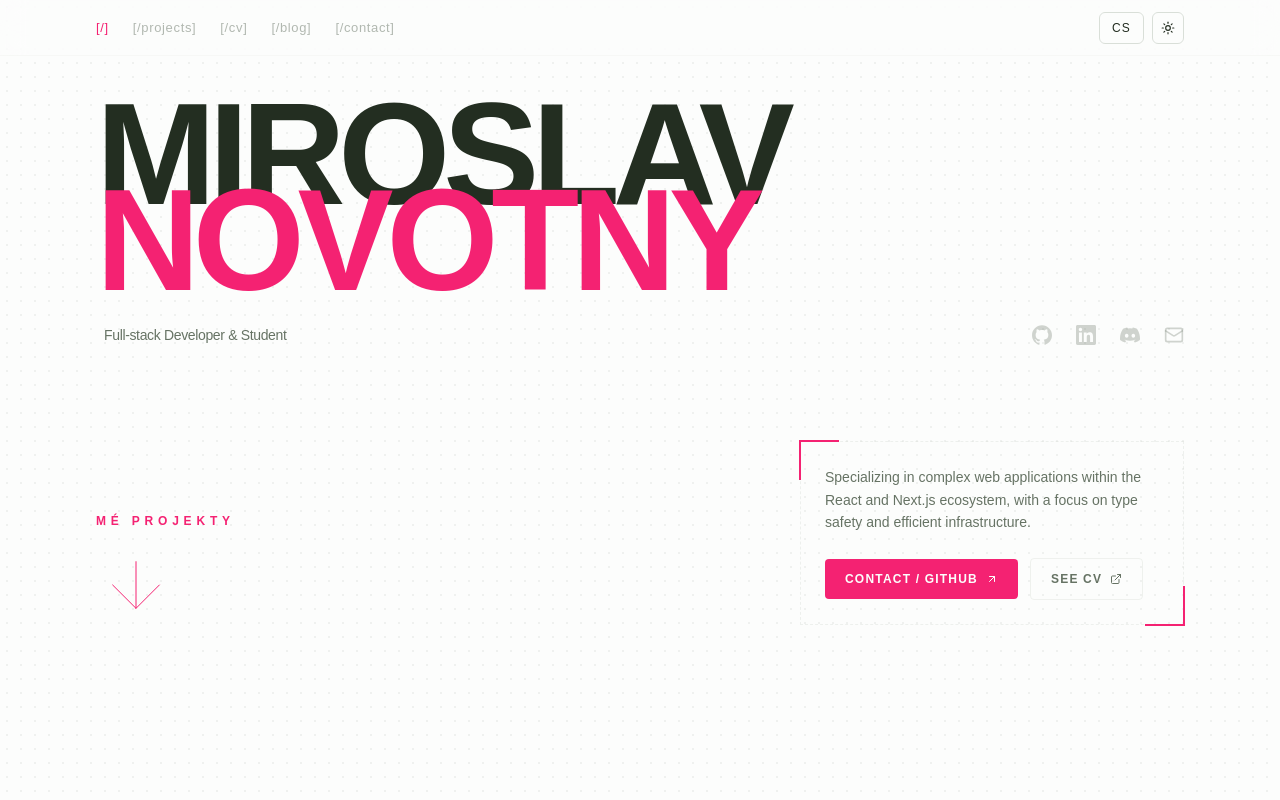
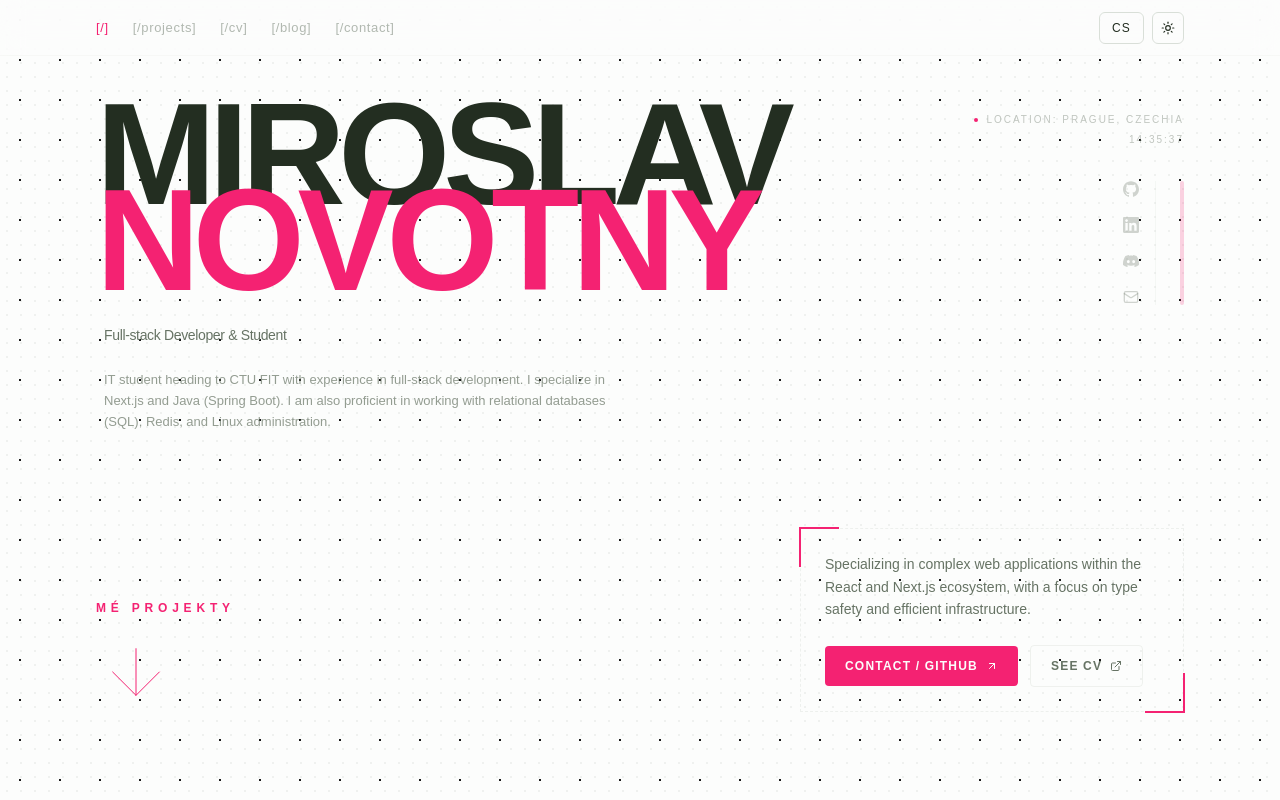
Before and after one commit to Miroslav-Novotny64/personal-website, a Next.js app: page /en in a window 1280 px wide. Shown: the top 800 px of the page. Built offline with nearby package versions, Linux system fonts and the light colour scheme; a web font is replaced by a local one.

Commit message:
happy with hero section

```diff
--- a/app/[locale]/page.tsx
+++ b/app/[locale]/page.tsx
@@ -5,45 +5,77 @@ import { ArrowUpRight, ExternalLink, ArrowDown } from "lucide-react";
 import { Link } from "@/i18n/navigation";
 import { ProjectTile } from "@/components/project-tile";
 import { TimelineSection } from "@/components/timeline-section";
+import { useEffect, useState } from "react";
 
 export default function Home() {
   const t = useTranslations("Home");
+  const [time, setTime] = useState(new Date());
+
+  useEffect(() => {
+    const timer = setInterval(() => setTime(new Date()), 1000);
+    return () => clearInterval(timer);
+  }, []);
 
   return (
-    <main className="relative min-h-screen overflow-x-hidden">
+    <main className="relative min-h-screen overflow-x-hidden bg-[radial-gradient(#1a1a1a_1px,transparent_1px)] bg-size-[40px_40px]">
 
-      {/* ── HERO ── */}
-      <section className="pt-28 lg:px-24">
+      {/* ── CONSOLIDATED HERO + BIO ── */}
+      <section className="min-h-[95vh] flex flex-col justify-between pt-28 lg:px-24 pb-12 relative">
+
+        {/* Top: Name & Right Sidebar */}
+        <div className="relative">
           <h1 className="text-[clamp(4rem,13vw,9rem)] font-black tracking-tighter uppercase leading-[0.6]">
             {t("name").split(" ")[0]}
             <br />
             <span className="text-primary">{t("name").split(" ")[1]}</span>
           </h1>
 
-        <div className="mt-10 flex flex-col md:flex-row items-start justify-between gap-8 pl-2">
-          <p className="text-sm text-muted-foreground font-medium tracking-tight shrink-0 max-w-xs md:text-right">
+          {/* Right Sidebar: Status & Socials */}
+          <div className="absolute top-0 right-0 hidden md:flex flex-col items-end gap-8 group h-fit">
+            {/* Status Widget */}
+            <div className="font-mono text-[10px] tracking-[0.2em] text-muted-foreground/40 leading-relaxed uppercase text-right">
+              <div className="flex items-center gap-2 justify-end mb-1">
+                <span className="w-1 h-1 rounded-full bg-primary animate-pulse" />
+                <span>Location: Prague, Czechia</span>
+              </div>
+              <div>{time.toLocaleTimeString("cs-CZ", { hour: "2-digit", minute: "2-digit", second: "2-digit" })}</div>
+            </div>
+
+            {/* Socials Block */}
+            <div className="flex flex-row items-stretch gap-6 h-fit group/socials">
+              <div className="flex flex-col items-center gap-5 pr-4 border-r border-border/20 group-hover/socials:border-primary/30 transition-colors duration-500">
+                <a href="https://github.com" target="_blank" rel="noopener noreferrer" className="text-muted-foreground/30 hover:text-primary transition-all duration-300 hover:scale-110">
+                  <svg width="16" height="16" viewBox="0 0 24 24" fill="currentColor"><path d="M12 .297c-6.63 0-12 5.373-12 12 0 5.303 3.438 9.8 8.205 11.385.6.113.82-.258.82-.577 0-.285-.01-1.04-.015-2.04-3.338.724-4.042-1.61-4.042-1.61C4.422 18.07 3.633 17.7 3.633 17.7c-1.087-.744.084-.729.084-.729 1.205.084 1.838 1.236 1.838 1.236 1.07 1.835 2.809 1.305 3.495.998.108-.776.417-1.305.76-1.605-2.665-.3-5.466-1.332-5.466-5.93 0-1.31.465-2.38 1.235-3.22-.135-.303-.54-1.523.105-3.176 0 0 1.005-.322 3.3 1.23.96-.267 1.98-.399 3-.405 1.02.006 2.04.138 3 .405 2.28-1.552 3.285-1.23 3.285-1.23.645 1.653.24 2.873.12 3.176.765.84 1.23 1.91 1.23 3.22 0 4.61-2.805 5.625-5.475 5.92.42.36.81 1.096.81 2.22 0 1.606-.015 2.896-.015 3.286 0 .315.21.69.825.57C20.565 22.092 24 17.592 24 12.297c0-6.627-5.373-12-12-12" /></svg>
+                </a>
+                <a href="https://linkedin.com" target="_blank" rel="noopener noreferrer" className="text-muted-foreground/30 hover:text-primary transition-all duration-300 hover:scale-110">
+                  <svg width="16" height="16" viewBox="0 0 24 24" fill="currentColor"><path d="M20.447 20.452h-3.554v-5.569c0-1.328-.027-3.037-1.852-3.037-1.853 0-2.136 1.445-2.136 2.939v5.667H9.351V9h3.414v1.561h.046c.477-.9 1.637-1.85 3.37-1.85 3.601 0 4.267 2.37 4.267 5.455v6.286zM5.337 7.433c-1.144 0-2.063-.926-2.063-2.065 0-1.138.92-2.063 2.063-2.063 1.14 0 2.064.925 2.064 2.063 0 1.139-.925 2.065-2.064 2.065zm1.782 13.019H3.555V9h3.564v11.452zM22.225 0H1.771C.792 0 0 .774 0 1.729v20.542C0 23.227.792 24 1.771 24h20.451c.98 0 1.771-.773 1.771-1.729V1.729C24 .774 23.205 0 22.225 0z" /></svg>
+                </a>
+                <a href="https://discord.com" target="_blank" rel="noopener noreferrer" className="text-muted-foreground/30 hover:text-primary transition-all duration-300 hover:scale-110">
+                  <svg width="16" height="16" role="img" viewBox="0 0 24 24" fill="currentColor" xmlns="http://www.w3.org/2000/svg"><title>Discord</title><path d="M20.317 4.3698a19.7913 19.7913 0 00-4.8851-1.5152.0741.0741 0 00-.0785.0371c-.211.3753-.4447.8648-.6083 1.2495-1.8447-.2762-3.68-.2762-5.4868 0-.1636-.3933-.4058-.8742-.6177-1.2495a.077.077 0 00-.0785-.037 19.7363 19.7363 0 00-4.8852 1.515.0699.0699 0 00-.0321.0277C.5334 9.0458-.319 13.5799.0992 18.0578a.0824.0824 0 00.0312.0561c2.0528 1.5076 4.0413 2.4228 5.9929 3.0294a.0777.0777 0 00.0842-.0276c.4616-.6304.8731-1.2952 1.226-1.9942a.076.076 0 00-.0416-.1057c-.6528-.2476-1.2743-.5495-1.8722-.8923a.077.077 0 01-.0076-.1277c.1258-.0943.2517-.1923.3718-.2914a.0743.0743 0 01.0776-.0105c3.9278 1.7933 8.18 1.7933 12.0614 0a.0739.0739 0 01.0785.0095c.1202.099.246.1981.3728.2924a.077.077 0 01-.0066.1276 12.2986 12.2986 0 01-1.873.8914.0766.0766 0 00-.0407.1067c.3604.698.7719 1.3628 1.225 1.9932a.076.076 0 00.0842.0286c1.961-.6067 3.9495-1.5219 6.0023-3.0294a.077.077 0 00.0313-.0552c.5004-5.177-.8382-9.6739-3.5485-13.6604a.061.061 0 00-.0312-.0286zM8.02 15.3312c-1.1825 0-2.1569-1.085-2.1569-2.419 0-1.3332.9555-2.4189 2.157-2.4189 1.2108 0 2.1757 1.0952 2.1568 2.419 0 1.3332-.9555 2.4189-2.1569 2.4189zm7.9748 0c-1.1825 0-2.1569-1.085-2.1569-2.419 0-1.3332.9554-2.4189 2.1569-2.4189 1.2108 0 2.1757 1.0952 2.1568 2.419 0 1.3332-.946 2.4189-2.1568 2.4189Z"/></svg>
+                </a>
+                <a href="mailto:miroslav.novotny64@gmail.com" className="text-muted-foreground/30 hover:text-primary transition-all duration-300 hover:scale-110">
+                  <svg width="16" height="16" viewBox="0 0 24 24" fill="none" stroke="currentColor" strokeWidth="2" strokeLinecap="round" strokeLinejoin="round"><rect width="20" height="16" x="2" y="4" rx="2"></rect><path d="m22 7-8.97 5.7a1.94 1.94 0 0 1-2.06 0L2 7"></path></svg>
+                </a>
+              </div>
+              <div className="w-1 bg-primary/20 group-hover/socials:bg-primary transition-colors duration-500 rounded-full" />
+            </div>
+          </div>
+
+          <div className="mt-10 pl-2 flex flex-col gap-6">
+            <div className="flex flex-col md:flex-row items-start md:items-center justify-between gap-4">
+              <p className="text-sm text-muted-foreground font-medium tracking-tight max-w-xs">
                 {t("role")}
               </p>
+            </div>
 
-          <div className="flex items-center gap-6">
-            <a href="https://github.com" target="_blank" rel="noopener noreferrer" className="text-muted-foreground/30 hover:text-primary transition-colors">
-              <svg width="20" height="20" viewBox="0 0 24 24" fill="currentColor"><path d="M12 .297c-6.63 0-12 5.373-12 12 0 5.303 3.438 9.8 8.205 11.385.6.113.82-.258.82-.577 0-.285-.01-1.04-.015-2.04-3.338.724-4.042-1.61-4.042-1.61C4.422 18.07 3.633 17.7 3.633 17.7c-1.087-.744.084-.729.084-.729 1.205.084 1.838 1.236 1.838 1.236 1.07 1.835 2.809 1.305 3.495.998.108-.776.417-1.305.76-1.605-2.665-.3-5.466-1.332-5.466-5.93 0-1.31.465-2.38 1.235-3.22-.135-.303-.54-1.523.105-3.176 0 0 1.005-.322 3.3 1.23.96-.267 1.98-.399 3-.405 1.02.006 2.04.138 3 .405 2.28-1.552 3.285-1.23 3.285-1.23.645 1.653.24 2.873.12 3.176.765.84 1.23 1.91 1.23 3.22 0 4.61-2.805 5.625-5.475 5.92.42.36.81 1.096.81 2.22 0 1.606-.015 2.896-.015 3.286 0 .315.21.69.825.57C20.565 22.092 24 17.592 24 12.297c0-6.627-5.373-12-12-12" /></svg>
-            </a>
-            <a href="https://linkedin.com" target="_blank" rel="noopener noreferrer" className="text-muted-foreground/30 hover:text-primary transition-colors">
-              <svg width="20" height="20" viewBox="0 0 24 24" fill="currentColor"><path d="M20.447 20.452h-3.554v-5.569c0-1.328-.027-3.037-1.852-3.037-1.853 0-2.136 1.445-2.136 2.939v5.667H9.351V9h3.414v1.561h.046c.477-.9 1.637-1.85 3.37-1.85 3.601 0 4.267 2.37 4.267 5.455v6.286zM5.337 7.433c-1.144 0-2.063-.926-2.063-2.065 0-1.138.92-2.063 2.063-2.063 1.14 0 2.064.925 2.064 2.063 0 1.139-.925 2.065-2.064 2.065zm1.782 13.019H3.555V9h3.564v11.452zM22.225 0H1.771C.792 0 0 .774 0 1.729v20.542C0 23.227.792 24 1.771 24h20.451c.98 0 1.771-.773 1.771-1.729V1.729C24 .774 23.205 0 22.225 0z" /></svg>
-            </a>
-            <a href="https://discord.com" target="_blank" rel="noopener noreferrer" className="text-muted-foreground/30 hover:text-primary transition-colors">
-              <svg width="20" height="20" viewBox="0 0 24 24" fill="currentColor"><path d="M20.317 4.37a19.791 19.791 0 0 0-4.885-1.515.074.074 0 0 0-.079.037c-.21.375-.444.864-.608 1.25a18.27 18.27 0 0 0-5.487 0 12.64 12.64 0 0 0-.617-1.25.077.077 0 0 0-.079-.037A19.736 19.736 0 0 0 3.677 4.37a.07.07 0 0 0-.032.027C.533 9.046-.32 13.58.099 18.057a.082.082 0 0 0 .031.057 19.9 19.9 0 0 0 5.993 3.03.078.078 0 0 0 .084-.028 14.09 14.09 0 0 0 1.226-1.994.076.076 0 0 0-.041-.106 13.107 13.107 0 0 1-1.872-.894.077.077 0 0 1-.008-.128c.126-.094.252-.192.372-.291a.074.074 0 0 1 .077-.01c3.928 1.793 8.18 1.793 12.062 0a.074.074 0 0 1 .078.01c.12.098.246.196.373.291a.077.077 0 0 1-.006.127 12.299 12.299 0 0 1-1.872.894.077.077 0 0 0-.041.107c.36.698.772 1.362 1.225 1.993a.076.076 0 0 0 .084.028 19.839 19.839 0 0 0 6.002-3.03.077.077 0 0 0 .032-.054c.5-5.177-.838-9.674-3.549-13.66a.061.061 0 0 0-.031-.03zM8.02 15.33c-1.183 0-2.157-1.085-2.157-2.419 0-1.333.956-2.419 2.157-2.419 1.21 0 2.176 1.096 2.157 2.419 0 1.334-.956 2.419-2.157 2.419zm7.974 0c-1.183 0-2.157-1.085-2.157-2.419 0-1.333.955-2.419 2.157-2.419 1.21 0 2.176 1.096 2.157 2.419 0 1.334-.946 2.419-2.157 2.419z" /></svg>
-            </a>
-            <a href="mailto:hello@example.com" className="text-muted-foreground/30 hover:text-primary transition-colors">
-              <svg width="20" height="20" viewBox="0 0 24 24" fill="none" stroke="currentColor" strokeWidth="2" strokeLinecap="round" strokeLinejoin="round"><rect width="20" height="16" x="2" y="4" rx="2"></rect><path d="m22 7-8.97 5.7a1.94 1.94 0 0 1-2.06 0L2 7"></path></svg>
-            </a>
+            <p className="text-[13px] text-muted-foreground/70 leading-relaxed max-w-lg font-medium">
+              {t("intro")}
+            </p>
           </div>
         </div>
-      </section>
 
-      {/* ── BIO + CTA — balanced layout ── */}
-      <section className="mt-24 px-10 lg:px-24 flex flex-col lg:flex-row items-start lg:items-end justify-between gap-12">
+        {/* Bottom: Bio & CTA */}
+        <div className="flex flex-col lg:flex-row items-start lg:items-end justify-between gap-12 px-10 lg:px-0">
           <button
             onClick={() => document.getElementById('projects')?.scrollIntoView({ behavior: 'smooth' })}
             className="group flex flex-col items-start gap-4 transition-all duration-300 cursor-pointer"
@@ -58,12 +90,8 @@ export default function Home() {
           </button>
 
           <div className="relative max-w-sm w-full">
-
-          {/* Fat pink corner — top-left */}
             <div className="absolute -top-px -left-px w-10 h-[2px] bg-primary" />
             <div className="absolute -top-px -left-px w-[2px] h-10 bg-primary" />
-
-          {/* Fat pink corner — bottom-right */}
             <div className="absolute -bottom-px -right-px w-10 h-[2px] bg-primary" />
             <div className="absolute -bottom-px -right-px w-[2px] h-10 bg-primary" />
 
@@ -80,6 +108,7 @@ export default function Home() {
                   {t("see_cv")}
                   <ExternalLink size={12} />
                 </button>
+              </div>
             </div>
           </div>
         </div>
--- a/messages/cs.json
+++ b/messages/cs.json
@@ -2,6 +2,7 @@
   "Home": {
     "name": "Miroslav Novotný",
     "role": "Full-stack Developer & Student",
+    "intro": "Student IT směřující na ČVUT FIT s praxí ve full-stack vývoji. Specializuji se na Next.js a Javu (Spring Boot). Ovládám také práci s relačními databázemi (SQL), Redisem a administraci Linuxu.",
     "bio": "Soustředím se na vývoj komplexních webových aplikací v ekosystému React a Next.js s důrazem na typovou bezpečnost a efektivní infrastrukturu.",
     "about": "V květnu 2026 maturuji na SOŠ Educanet Praha (obor IT) a jsem přijatý ke studiu na FIT ČVUT (Počítačové inženýrství). Jsem aktivním uživatelem Arch Linuxu btw🤓.",
     "fiks": "FIKS (12. ročník): Úspěšný řešitel (90.5 bodů).",
--- a/messages/en.json
+++ b/messages/en.json
@@ -2,6 +2,7 @@
   "Home": {
     "name": "Miroslav Novotny",
     "role": "Full-stack Developer & Student",
+    "intro": "IT student heading to CTU FIT with experience in full-stack development. I specialize in Next.js and Java (Spring Boot). I am also proficient in working with relational databases (SQL), Redis, and Linux administration.",
     "bio": "Specializing in complex web applications within the React and Next.js ecosystem, with a focus on type safety and efficient infrastructure.",
     "about": "Graduating May 2026 from Educanet Praha (IT focus) and admitted to FIT ČVUT (Computer Engineering). Active Arch Linux user btw🤓.",
     "fiks": "FIKS (12th year): Successful solver (90.5 points).",
```
Lines whose indentation alone changed are shown as unchanged.
